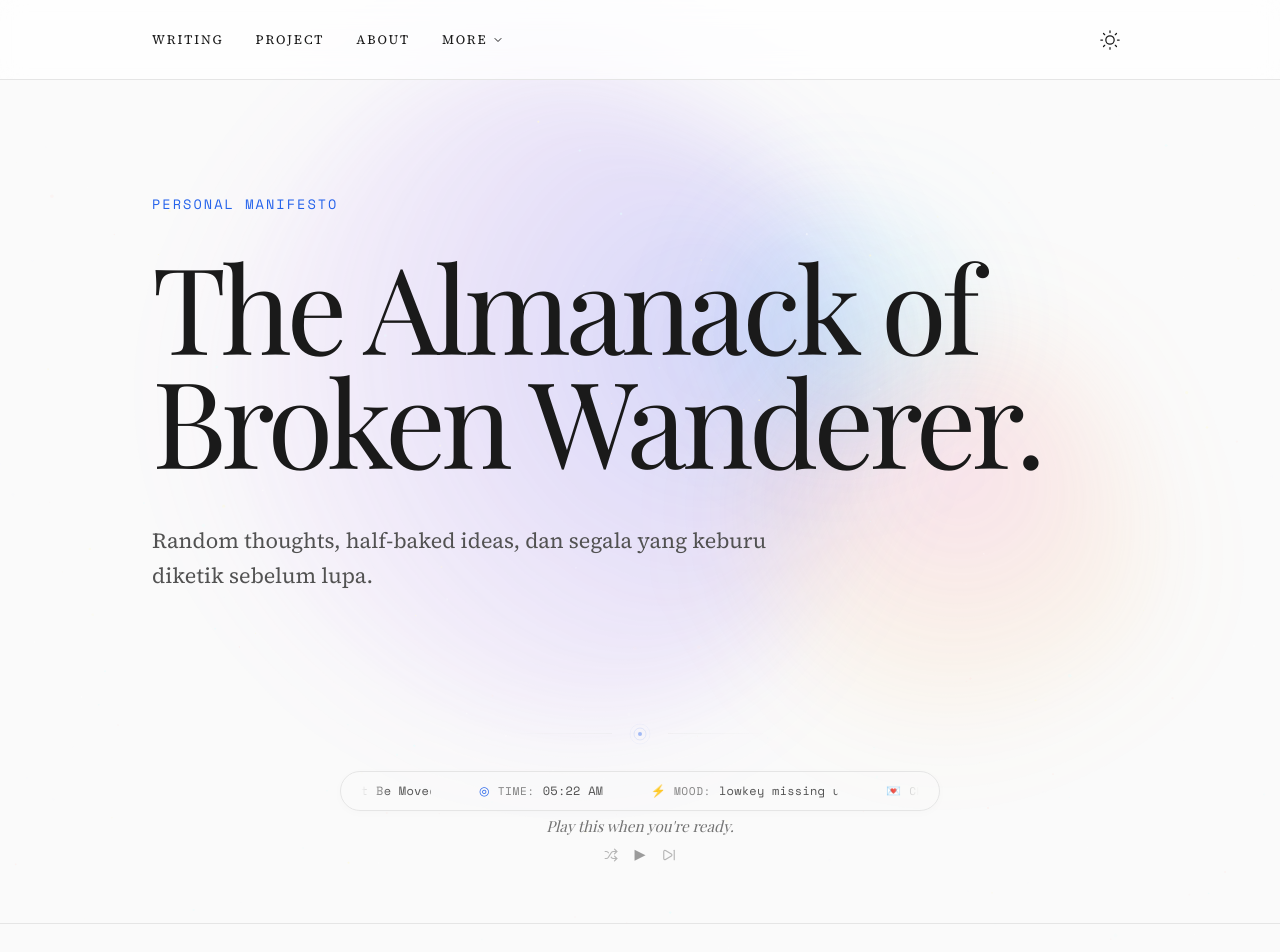
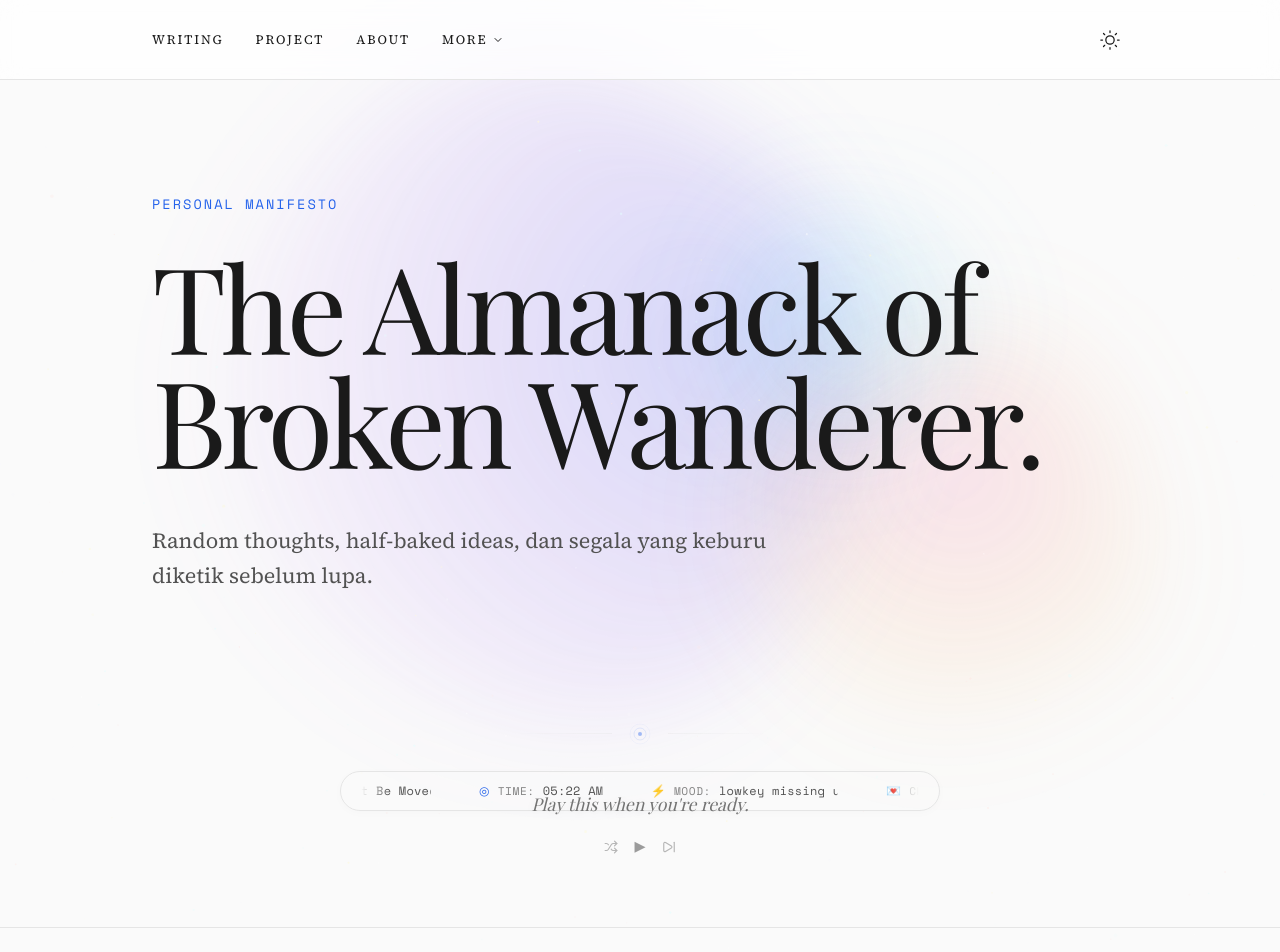
Before and after one commit to muhammadfaza16/muhammadfaza16.github.io, a Next.js app: page / in a window 1280 px wide. Shown: the top 952 px of the page. Built offline with nearby package versions, Linux system fonts and the light colour scheme; a web font is replaced by a local one.

Commit message:
feat(ui): split player layout - fixed top message, bottom controls

```diff
--- a/src/components/CurrentlyStrip.tsx
+++ b/src/components/CurrentlyStrip.tsx
@@ -331,6 +331,41 @@ export function CurrentlyStrip() {
     if (!isHydrated) return null;
 
     return (
+        <>
+            {/* Fixed Top Message - Separated from player */}
+            <div
+                style={{
+                    position: "fixed",
+                    top: "18%", // Positioned visually in the upper area
+                    left: "50%",
+                    transform: "translateX(-50%)",
+                    zIndex: 40,
+                    pointerEvents: "none", // Don't block clicks
+                    width: "100%",
+                    display: "flex",
+                    justifyContent: "center",
+                    opacity: isPlaying || currentSong ? 1 : 0, // Fade out if no song state (though usually always exists)
+                    transition: "opacity 0.5s ease"
+                }}
+            >
+                <p
+                    key={`${songMessage}-${songMessageIndex}`}
+                    className="animate-fade-in"
+                    style={{
+                        fontFamily: "var(--font-serif)",
+                        fontStyle: "italic",
+                        fontSize: "1.1rem", // Slightly larger for impact
+                        color: "var(--text-muted)",
+                        margin: 0,
+                        textShadow: "0 2px 10px rgba(0,0,0,0.1)",
+                        textAlign: "center",
+                        transition: "opacity 0.3s ease"
+                    }}
+                >
+                    {songMessage}
+                </p>
+            </div>
+
             <div
                 style={{
                     display: "flex",
@@ -368,36 +403,15 @@ export function CurrentlyStrip() {
                 {/* Bottom: Play Control */}
                 <div
                     style={{
-                    height: "2rem", // Fixed height to prevent layout shift
+                        height: "2rem",
                         display: "flex",
-                    flexDirection: "column",
                         alignItems: "center",
-                    justifyContent: "center"
+                        justifyContent: "center",
+                        gap: "0.5rem",
+                        marginTop: "0.25rem"
                     }}
                 >
-                {/* Song message text with fade transition */}
-                <p
-                    key={`${songMessage}-${songMessageIndex}`}
-                    className="animate-fade-in"
-                    style={{
-                        fontFamily: "var(--font-serif)",
-                        fontStyle: "italic",
-                        fontSize: "0.95rem",
-                        color: "var(--text-muted)",
-                        margin: 0,
-                        cursor: "pointer",
-                        userSelect: "none",
-                        textAlign: "center",
-                        minHeight: "1.4em",
-                        transition: "opacity 0.3s ease"
-                    }}
-                    onClick={togglePlay}
-                >
-                    {songMessage}
-                </p>
-
-                {/* Player controls row */}
-                <div style={{ display: "flex", alignItems: "center", gap: "0.5rem", marginTop: "0.25rem" }}>
+                    {/* Controls Only - Text Moved to Top */}
                     <div
                         onClick={(e) => {
                             e.stopPropagation();
@@ -460,6 +474,6 @@ export function CurrentlyStrip() {
                     </div>
                 </div>
             </div>
-        </div>
+        </>
     );
 }
```
Lines whose indentation alone changed are shown as unchanged.
